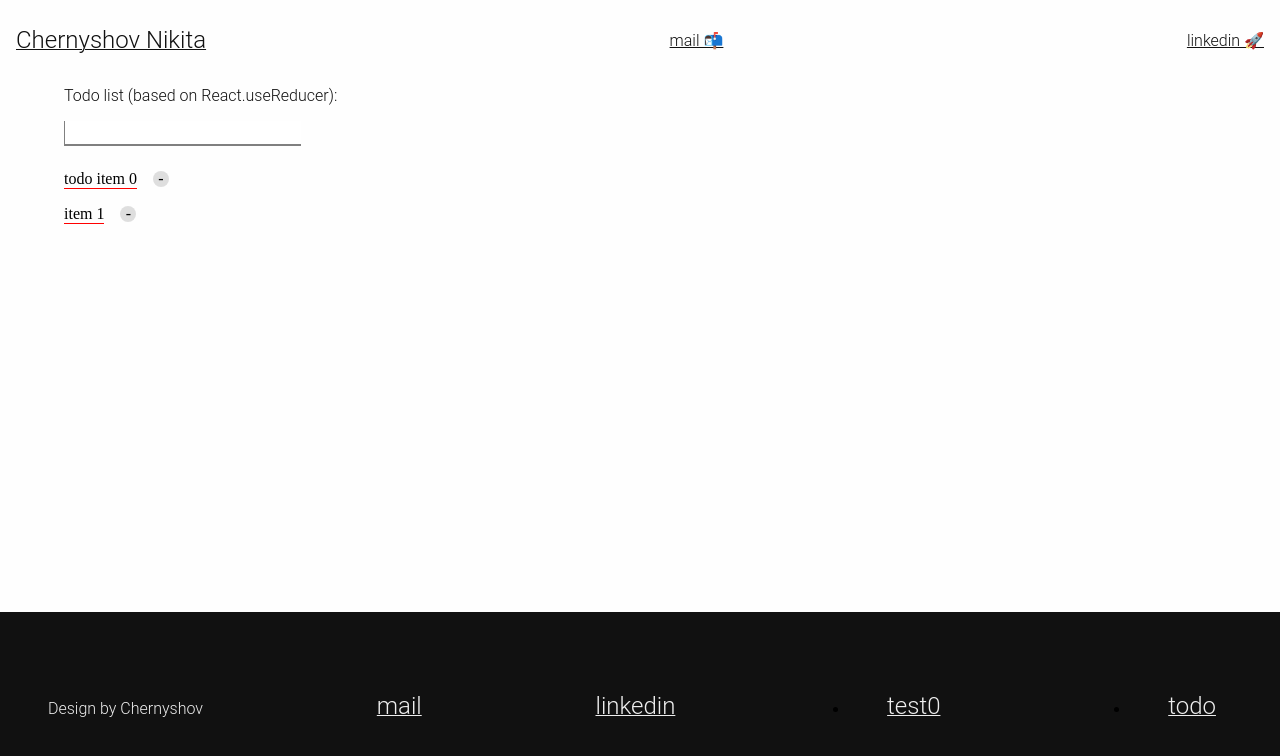
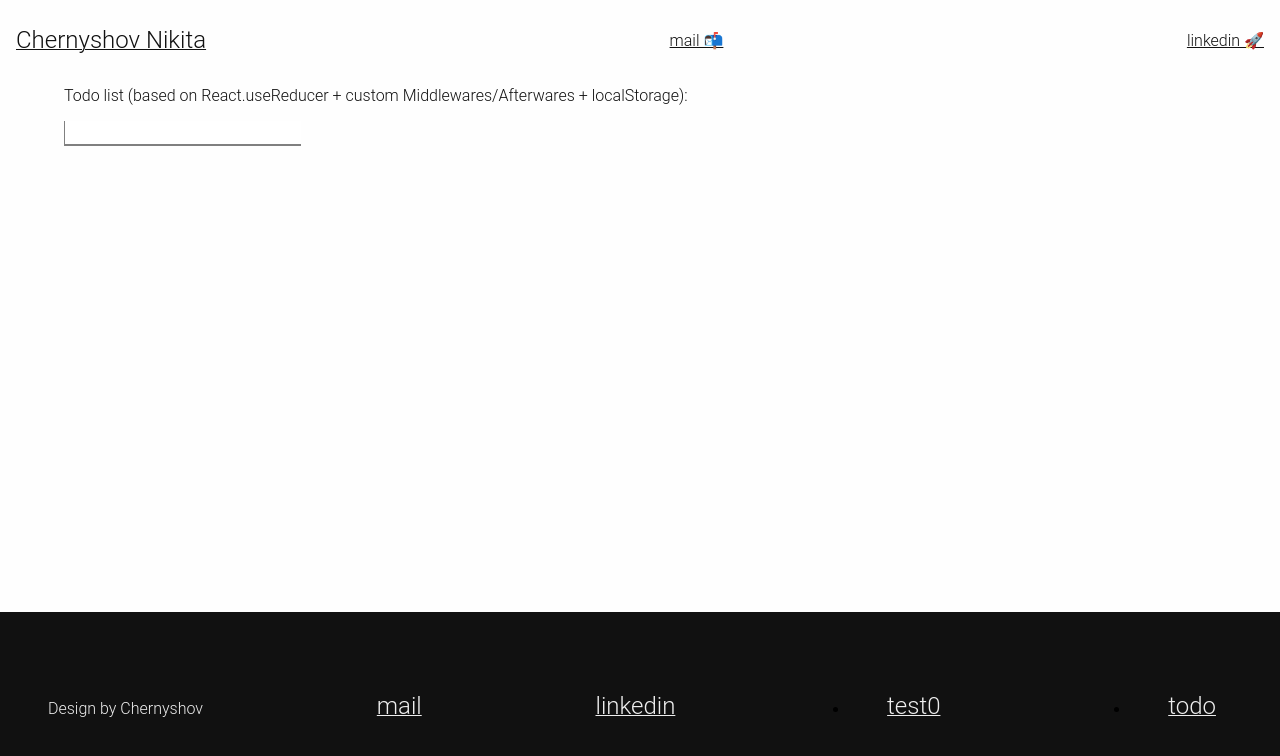
Before and after one commit to xxrom/myWebCRA, a React (Create React App) app: page /todo in a window 1280 px wide. Shown: the top 756 px of the page. Built offline with nearby package versions, Linux system fonts and the light colour scheme.

Commit message:
feat: middlewares and afterwares functions could be applied

```diff
--- a/src/containers/Todo/Todo.tsx
+++ b/src/containers/Todo/Todo.tsx
@@ -1,4 +1,11 @@
-import {memo, useCallback, useReducer, useState} from 'react';
+import {
+  memo,
+  useCallback,
+  useEffect,
+  useReducer,
+  useRef,
+  useState,
+} from 'react';
 import styled, {css} from 'styled-components';
 import {Container, Text} from '../../components';
 
@@ -16,7 +23,7 @@ export type StoreTodoType = {
 const getInitStoreTodo = (): StoreTodoType => {
   const localStorageTodos = localStorage.getItem('todos') || '{}';
 
-  const todos = JSON.parse(localStorageTodos)?.todos;
+  const todos = JSON.parse(localStorageTodos)?.todos || [];
 
   const maxId =
     todos?.reduce((acc: number, item: TodoType) => {
@@ -25,30 +32,21 @@ const getInitStoreTodo = (): StoreTodoType => {
       }
 
       return acc;
-    }, 0) || 2;
+    }, 0) || 1;
 
   return {
-    todos: todos
-      ? todos
-      : [
-          {text: 'todo item 0', id: 0},
-          {text: 'item 1', id: 1},
-        ],
-    idCounter: maxId,
+    todos,
+    idCounter: maxId + 1,
   };
 };
 
 const reducerTodo = (state: StoreTodoType, action: ActionType) => {
-  console.log('ReducerTodo', action, state);
-
   switch (action?.type) {
-    case 'add': {
+    case 'addTodo': {
       const todos = [
         {text: action?.payload || '', id: state.idCounter},
         ...state.todos,
       ];
-
-      localStorage.setItem('todos', JSON.stringify({todos}));
 
       return {
         ...state,
@@ -57,12 +55,11 @@ const reducerTodo = (state: StoreTodoType, action: ActionType) => {
       };
     }
 
-    case 'del': {
+    case 'deleteTodo': {
       const todos = state.todos.filter(
         item => item?.id !== action?.payload?.id,
       );
 
-      localStorage.setItem('todos', JSON.stringify({todos}));
       return {
         ...state,
         todos,
@@ -70,7 +67,6 @@ const reducerTodo = (state: StoreTodoType, action: ActionType) => {
     }
 
     default: {
-      console.log('default');
       return state;
     }
   }
@@ -82,6 +78,7 @@ type TodoItemsType = Pick<StoreTodoType, 'todos'> & {
 
 const TodoItems = memo(({todos, onDelTodoItem}: TodoItemsType) => {
   console.log('Render: TodoItems');
+
   return (
     <>
       {todos?.map((item: TodoType) => (
@@ -94,23 +91,83 @@ const TodoItems = memo(({todos, onDelTodoItem}: TodoItemsType) => {
   );
 });
 
+const useReducerWithMiddleware = (
+  reducer: React.Reducer<any, any>,
+  initValue: any,
+  middlewareFns: Array<(action: ActionType, store?: any) => void>,
+  afterwareFns: Array<(action: ActionType, store?: any) => void>,
+) => {
+  const [store, dispatch] = useReducer<React.Reducer<any, any>>(
+    reducer,
+    initValue,
+  );
+
+  const actionRef = useRef<ActionType>();
+
+  const myDispatch: (action: ActionType) => void = useCallback(
+    action => {
+      // Applying my middlewareS
+      middlewareFns.forEach(middleware => middleware(action, store));
+
+      dispatch(action);
+
+      // Saving our action for Afterwares
+      actionRef.current = action;
+    },
+    [middlewareFns, store],
+  );
+
+  // Applying my afterwareS
+  useEffect(() => {
+    if (!actionRef?.current) {
+      // If we don't have action => exit
+      return;
+    }
+
+    afterwareFns.forEach(
+      afterware => actionRef.current && afterware(actionRef.current, store),
+    );
+
+    // Removing actionRef to be sure that it will be empty
+    actionRef.current = undefined;
+  }, [afterwareFns, store]);
+
+  return [store, myDispatch];
+};
+
+const loggerMiddleware = (action: ActionType, store: any) => {
+  console.log('Logger Middleware: ', action, store);
+};
+const saveToLocalStorageAfterware = (action: ActionType, store: any) => {
+  console.log('SaveToLocalStorage Afterware: ', action, store);
+  localStorage.setItem('todos', JSON.stringify({todos: store.todos}));
+};
+
 export const Todo = () => {
   console.log('Render: Todo');
 
-  const [store, dispatch] = useReducer(reducerTodo, getInitStoreTodo());
+  const [store, dispatch] = useReducerWithMiddleware(
+    reducerTodo,
+    getInitStoreTodo(),
+    [loggerMiddleware],
+    [saveToLocalStorageAfterware],
+  );
   const [inputVal, setInputVal] = useState('');
 
   const onChangeInput = useCallback(e => setInputVal(e?.target?.value), []);
 
-  const onAddTodoItem = useCallback(payload => {
-    dispatch({type: 'add', payload});
-  }, []);
+  const onAddTodoItem = useCallback(
+    payload => {
+      dispatch({type: 'addTodo', payload});
+    },
+    [dispatch],
+  );
 
   const onDelTodoItem = useCallback(
     (id: number) => () => {
-      dispatch({type: 'del', payload: {id}});
+      dispatch({type: 'deleteTodo', payload: {id}});
     },
-    [],
+    [dispatch],
   );
 
   const onCleanInput = useCallback(() => setInputVal(''), []);
@@ -131,7 +188,8 @@ export const Todo = () => {
   return (
     <Container className={containerCss}>
       <Text isColumn variant="h5">
-        Todo list (based on React.useReducer):
+        Todo list (based on React.useReducer + custom Middlewares/Afterwares +
+        localStorage):
       </Text>
 
       <Input
```
